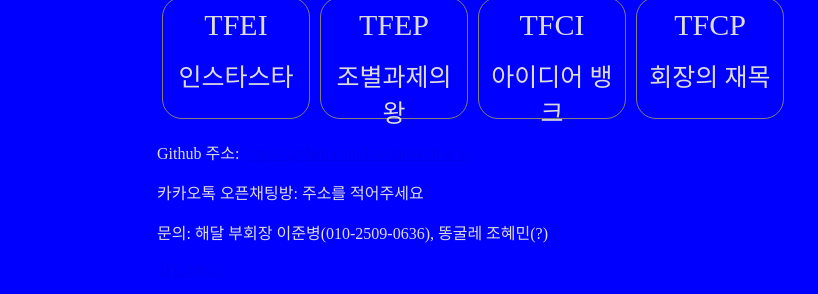
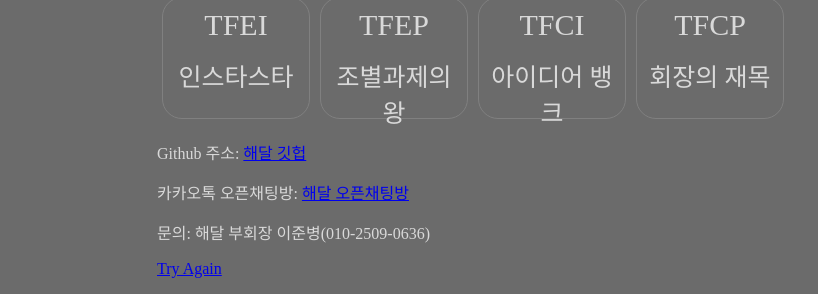
Before and after one commit to haedal-with-knu/HDTI, a plain HTML site: page templates/types.html in a window 1280 px wide. Shown: the part 796-1090 px from the top of the page, without its empty margins (167-985 px from the left). Drawn offline with Linux system fonts and the light colour scheme; a web font is replaced by a local one.

Commit message:
ã2nd final

```diff
--- a/static/style.css
+++ b/static/style.css
@@ -196,8 +196,8 @@ svg {
 /* 여기서부턴 내가 */
 html{
 font-family: 'NeoDunggeunmo';
-background-color: blue;
-color: #DDD;
+background-color: #6B6B6B;
+color: #D9D9D9;
 }
 
 .title{
--- a/templates/types.html
+++ b/templates/types.html
@@ -76,9 +76,9 @@
 </div>
 <p> </p>
 <div class = "info">
-    <p>Github 주소: <a href="https://github.com/haedal-with-knu">https://github.com/haedal-with-knu</a></p>
-    <p>카카오톡 오픈채팅방: 주소를 적어주세요</p>
-    <p>문의: 해달 부회장 이준병(010-2509-0636), 똥굴레 조혜민(?)</p>
+    <p>Github 주소: <a href="https://github.com/haedal-with-knu">해달 깃헙</a></p>
+    <p>카카오톡 오픈채팅방: <a href="https://open.kakao.com/o/sF50Amtc">해달 오픈채팅방</a></p>
+    <p>문의: 해달 부회장 이준병(010-2509-0636)</p>
     <p><a href="../">Try Again</a></p>
 </div>
 </body>
```
Also changed, not shown: static/haedalcharac.png, static/pictures/haedal.jpg (deleted).
